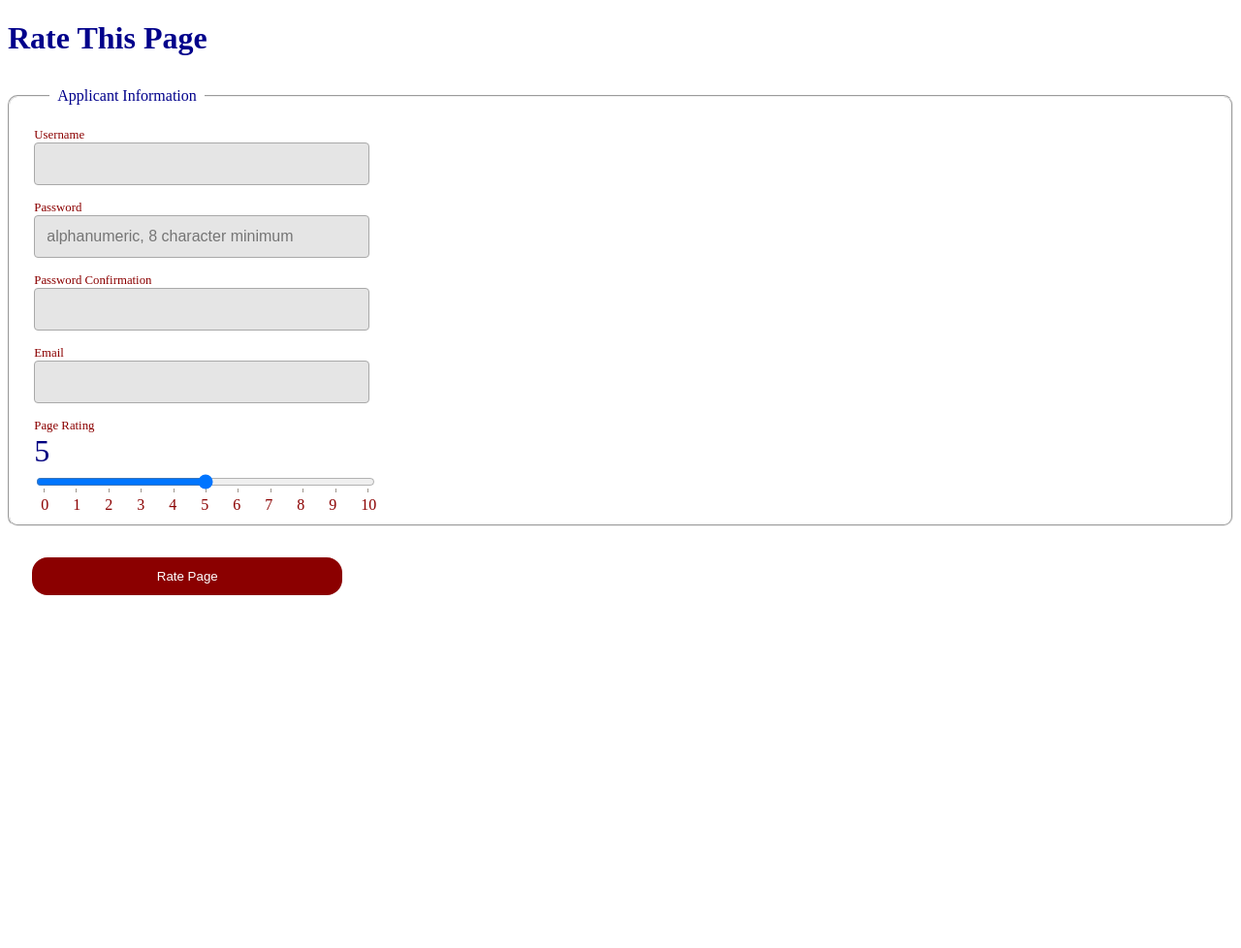
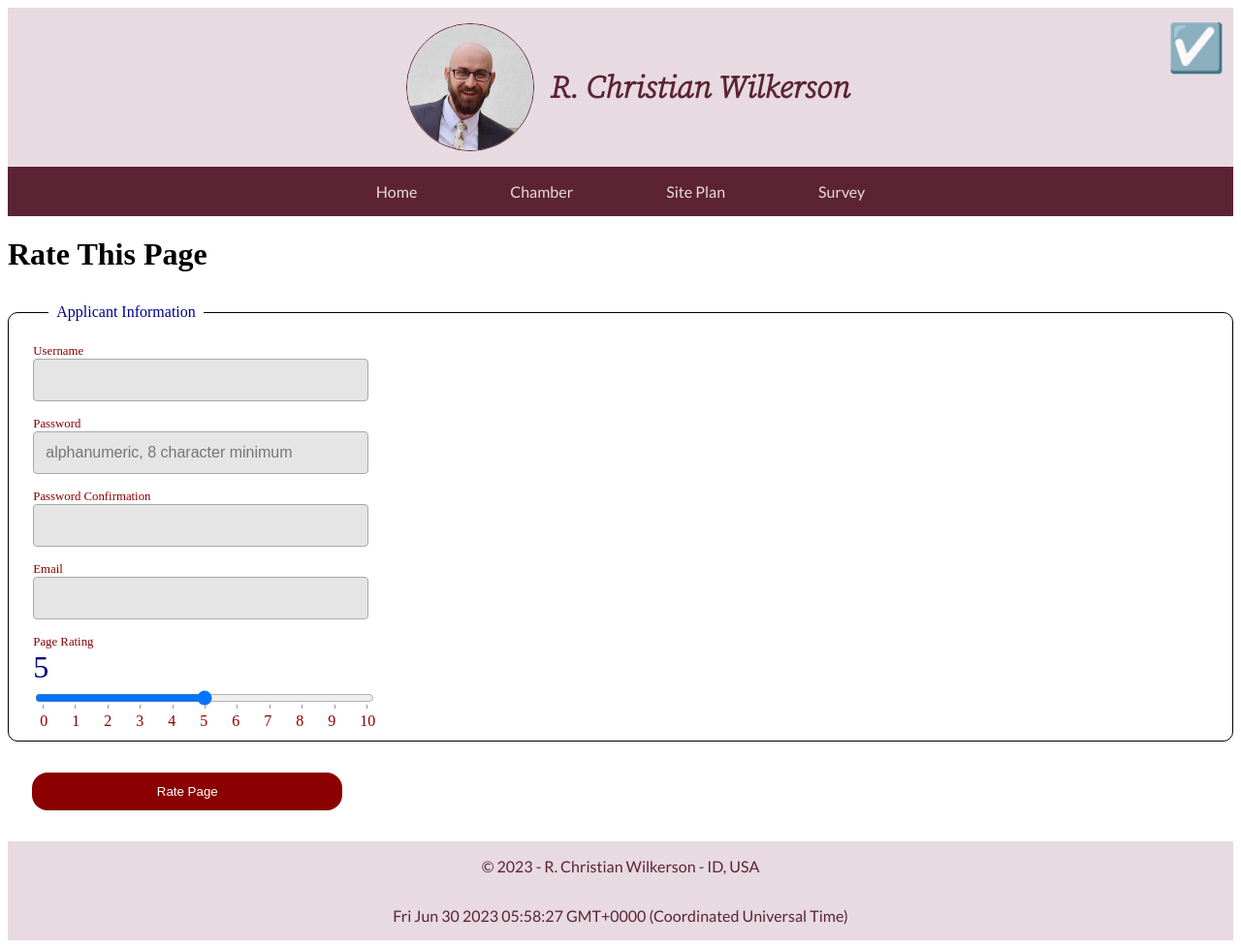
Before and after one commit to Rich-Wilkyness/wdd230, a plain HTML site: page form.html in a window 1280 px wide. Shown: the whole page at 97% size. Before the commit the page ends 800 px from the top, so only its background shows below. Drawn offline with Linux system fonts and the light colour scheme.

Commit message:
added footer header and nav to form

```diff
--- a/form.html
+++ b/form.html
@@ -7,8 +7,26 @@
     <meta name="author" content="Richard Christian Wilkerson">
     <meta name="description" content="Team built form">
     <link rel="stylesheet" href="styles/form.css">
+    <link rel="stylesheet" href="styles/base.css">
+    <link rel="stylesheet" href="styles/larger.css">
 </head>
 <body>
+    <header>
+        <img src="images/profilepic.jpg" alt="picture of author" id="header-image">
+        <h1>R. Christian Wilkerson</h1>
+        <div id="mode">
+            ☑️
+        </div>
+    </header>
+    <nav>
+        <button id="menu" role="button" tabindex="0" aria-label="Menu" aria-expanded="false"></button>
+        <div id="menu-links">
+            <a href="">Home</a>
+            <a href="chamber/index.html">Chamber</a>
+            <a href="week01/chamber-site-plan.html">Site Plan</a>
+            <a href="">Survey</a>
+        </div>
+    </nav>
     <div id="formmessage"></div>
     <h1>Rate This Page</h1>
     <form method="get" action="record.html">
@@ -41,7 +59,13 @@
     </fieldset>
         <input type="submit" value="Rate Page" class="submitButton">
     </form>
+    <footer>
+        <p>&copy; <span id="year"></span> - R. Christian Wilkerson - ID, USA</p>
+        <p id="lastModified"></p>
+    </footer>
     <script src="scripts/password-check.js"></script>
     <script src="scripts/rating.js"></script>
+    <script src="scripts/get-dates.js"></script>
+    <script src="scripts/menu-keyboard.js"></script>
 </body>
 </html>
--- a/styles/form.css
+++ b/styles/form.css
@@ -4,13 +4,13 @@
 	--small-font-color: darkred;
 }
 
-h1 {
+form h1 {
 	color: var(--large-font-color);
 }
 
 form fieldset {
     margin: 2rem 0;
-    border: 1px solid --border-color;
+    border: 1px solid var(--border-color);
     border-radius: 10px;
     padding: .5rem 2%;
 }
```
